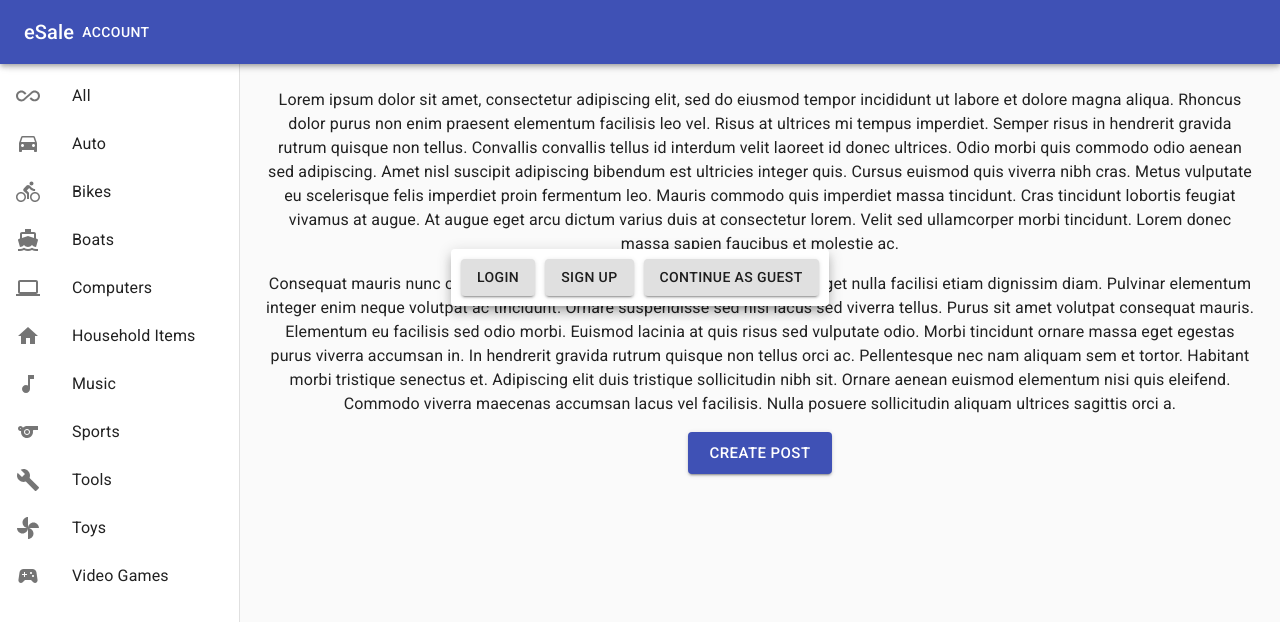
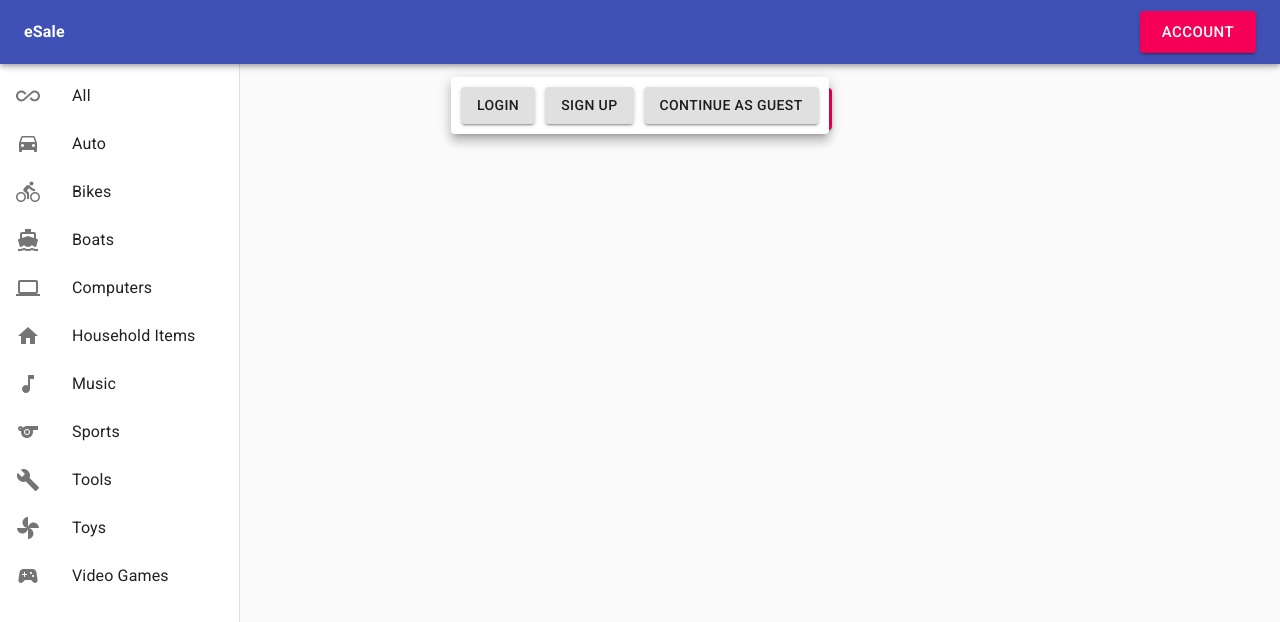
Before and after one commit to dreko1/CSC307-eSale, a React (Create React App) app in the folder frontend/: page / in a window 1280 px wide. Shown: the top 622 px of the page. Built offline with nearby package versions, Linux system fonts and the light colour scheme.

Commit message:
alignment

```diff
--- a/frontend/src/Content.js
+++ b/frontend/src/Content.js
@@ -1,8 +1,6 @@
 import React from 'react';
 import { makeStyles } from '@material-ui/core/styles';
-import { Button } from '@material-ui/core'
 import Toolbar from '@material-ui/core/Toolbar';
-import Typography from '@material-ui/core/Typography';
 import CreatePost from './createPost';
 
 const useStyles = makeStyles((theme) => ({
@@ -18,29 +16,6 @@ export default function Content() {
   return (
     <main className={classes.content}>
     <Toolbar />
-    <Typography paragraph>
-        Lorem ipsum dolor sit amet, consectetur adipiscing elit, sed do eiusmod tempor incididunt
-        ut labore et dolore magna aliqua. Rhoncus dolor purus non enim praesent elementum
-        facilisis leo vel. Risus at ultrices mi tempus imperdiet. Semper risus in hendrerit
-        gravida rutrum quisque non tellus. Convallis convallis tellus id interdum velit laoreet id
-        donec ultrices. Odio morbi quis commodo odio aenean sed adipiscing. Amet nisl suscipit
-        adipiscing bibendum est ultricies integer quis. Cursus euismod quis viverra nibh cras.
-        Metus vulputate eu scelerisque felis imperdiet proin fermentum leo. Mauris commodo quis
-        imperdiet massa tincidunt. Cras tincidunt lobortis feugiat vivamus at augue. At augue eget
-        arcu dictum varius duis at consectetur lorem. Velit sed ullamcorper morbi tincidunt. Lorem
-        donec massa sapien faucibus et molestie ac.
-    </Typography>
-    <Typography paragraph>
-        Consequat mauris nunc congue nisi vitae suscipit. Fringilla est ullamcorper eget nulla
-        facilisi etiam dignissim diam. Pulvinar elementum integer enim neque volutpat ac
-        tincidunt. Ornare suspendisse sed nisi lacus sed viverra tellus. Purus sit amet volutpat
-        consequat mauris. Elementum eu facilisis sed odio morbi. Euismod lacinia at quis risus sed
-        vulputate odio. Morbi tincidunt ornare massa eget egestas purus viverra accumsan in. In
-        hendrerit gravida rutrum quisque non tellus orci ac. Pellentesque nec nam aliquam sem et
-        tortor. Habitant morbi tristique senectus et. Adipiscing elit duis tristique sollicitudin
-        nibh sit. Ornare aenean euismod elementum nisi quis eleifend. Commodo viverra maecenas
-        accumsan lacus vel facilisis. Nulla posuere sollicitudin aliquam ultrices sagittis orci a.
-    </Typography>
     {CreatePost()}
     </main>
   );
--- a/frontend/src/Header.js
+++ b/frontend/src/Header.js
@@ -9,21 +9,26 @@ const useStyles = makeStyles((theme) => ({
   appBar: {
     zIndex: theme.zIndex.drawer + 1,
   },
+  toolbarButtons: {
+    marginLeft: 'auto',
+  },
 }));
 
 export default function ButtonAppBar() {
   const classes = useStyles();
 
   return (
-    <div>
       <AppBar position="fixed" className={classes.appBar}>
         <Toolbar>
-          <Typography variant="h6">
-            eSale
+          <Typography type="title" color="inherit">
+            <b>
+              eSale
+            </b>
           </Typography>
-          <Button color="inherit">Account</Button>
+          <div className={classes.toolbarButtons}>
+            <Button variant="contained" size="large" color="secondary">Account</Button>
+          </div>
         </Toolbar>
       </AppBar>
-    </div>
   );
 }
--- a/frontend/src/createPost.js
+++ b/frontend/src/createPost.js
@@ -57,7 +57,7 @@ export default function CreatePost(){
 
   return (
       <div>
-      <Button variant="contained" size="large" color="primary" className={classes.margin} onClick={handleClickOpen}>
+      <Button variant="contained" size="large" color="secondary" className={classes.margin} onClick={handleClickOpen}>
         Create Post
       </Button>
       <Dialog open={open} onClose={handleClose} aria-labelledby="form-dialog-title" maxWidth="lg" fullWidth={true}>
```
